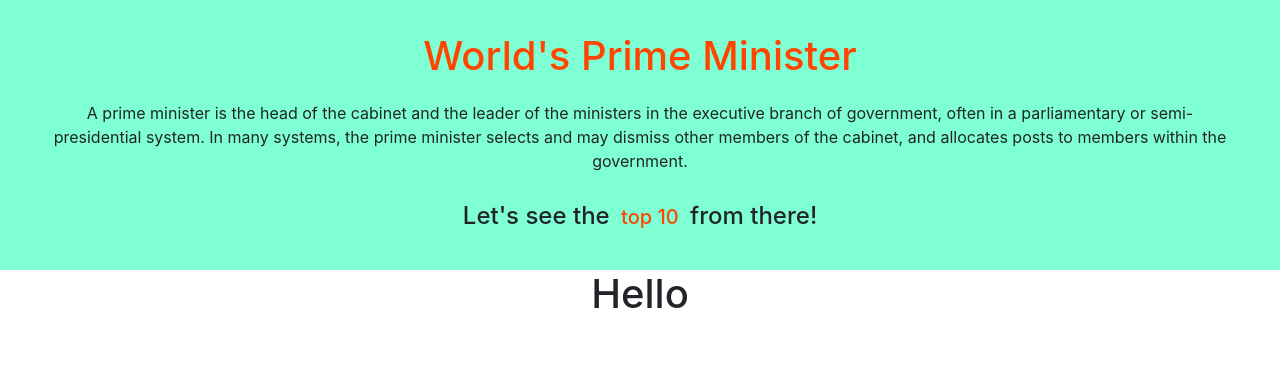
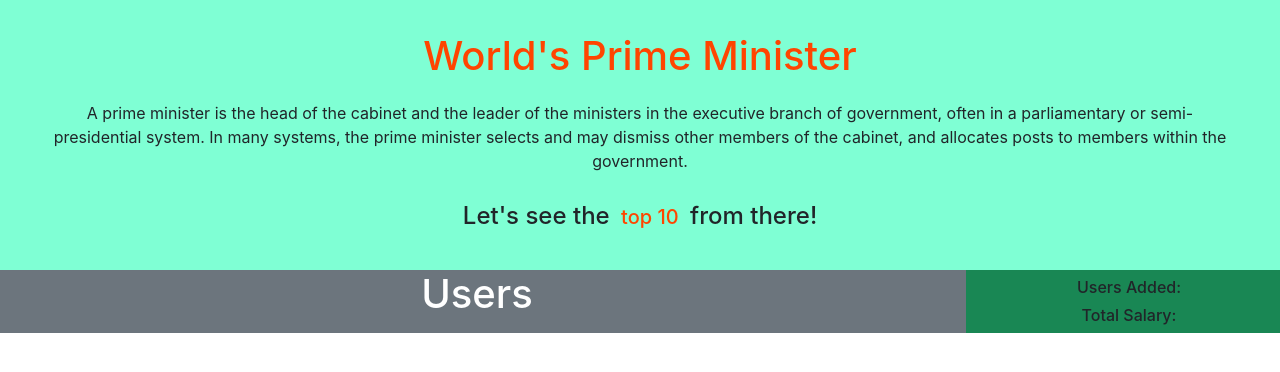
Before and after one commit to Masud8851/World-s-Famous-Prime-Mniters, a React (Create React App) app: page / in a window 1280 px wide. Shown: the top 372 px of the page. Built offline with nearby package versions, Linux system fonts and the light colour scheme.

Commit message:
Assignment 8

```diff
--- a/src/Components/PrimeMinisters/PrimeMinisters.js
+++ b/src/Components/PrimeMinisters/PrimeMinisters.js
@@ -3,7 +3,18 @@ import React from 'react';
 const PrimeMinisters = () => {
     return (
         <div>
-            <h1>Hello</h1>
+            <div className="row">
+                <div className="col-lg-9 bg-secondary text-white">
+                    <h1>Users</h1>
+
+                </div>
+                <div className="col-lg-3 bg-success">
+                    <div className="pt-2">
+                        <h6>Users Added: </h6>
+                        <h6>Total Salary: </h6>
+                    </div>
+                </div>
+            </div>
         </div>
     );
 };
```
Also changed, not shown: public/minister.JSON (added, +11 -0 lines).
